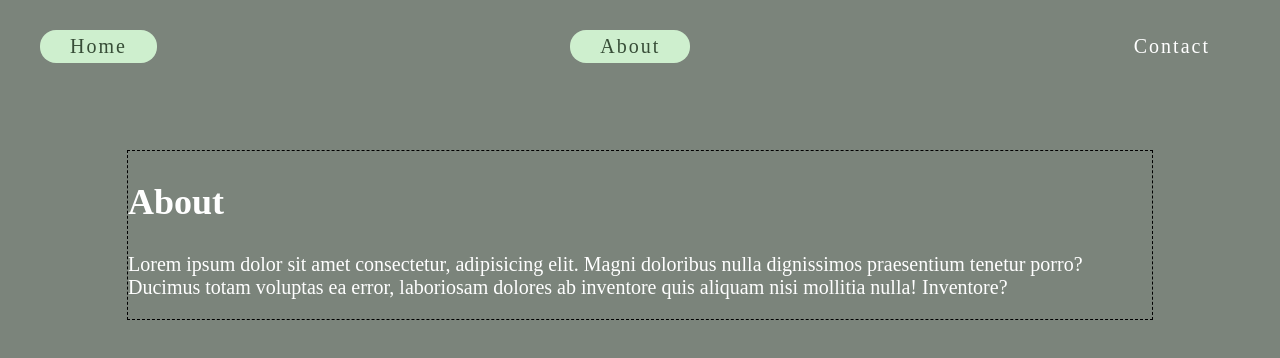
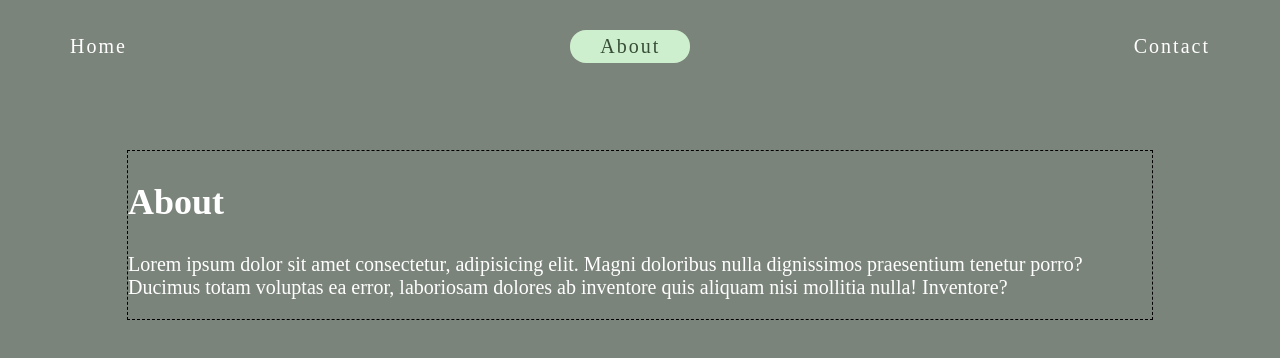
Before and after one commit to terichudejova/source-app, a React (Vite) app: page /source-app/about in a window 1280 px wide. Shown: the top 358 px of the page. Built offline with nearby package versions, Linux system fonts and the light colour scheme.

Commit message:
try III to push - add responsivity to smaller widths, and change actions v2 to v3 in deploy yml

```diff
--- a/src/App.jsx
+++ b/src/App.jsx
@@ -48,7 +48,7 @@ function App() {
           <span className="bar"></span>
         </div>
         <div className={`nav-links ${isOpen ? 'show' : ''}`}>
-          <NavLink to="/source-app/" className="navLink" onClick={toggleMenu}>Home</NavLink>
+          <NavLink to="/source-app/" end className="navLink" onClick={toggleMenu}>Home</NavLink>
           <NavLink to="/source-app/about" className="navLink" onClick={toggleMenu}>About</NavLink>
           <NavLink to="/source-app/contact" className="navLink" onClick={toggleMenu}>Contact</NavLink>
         </div>
```
